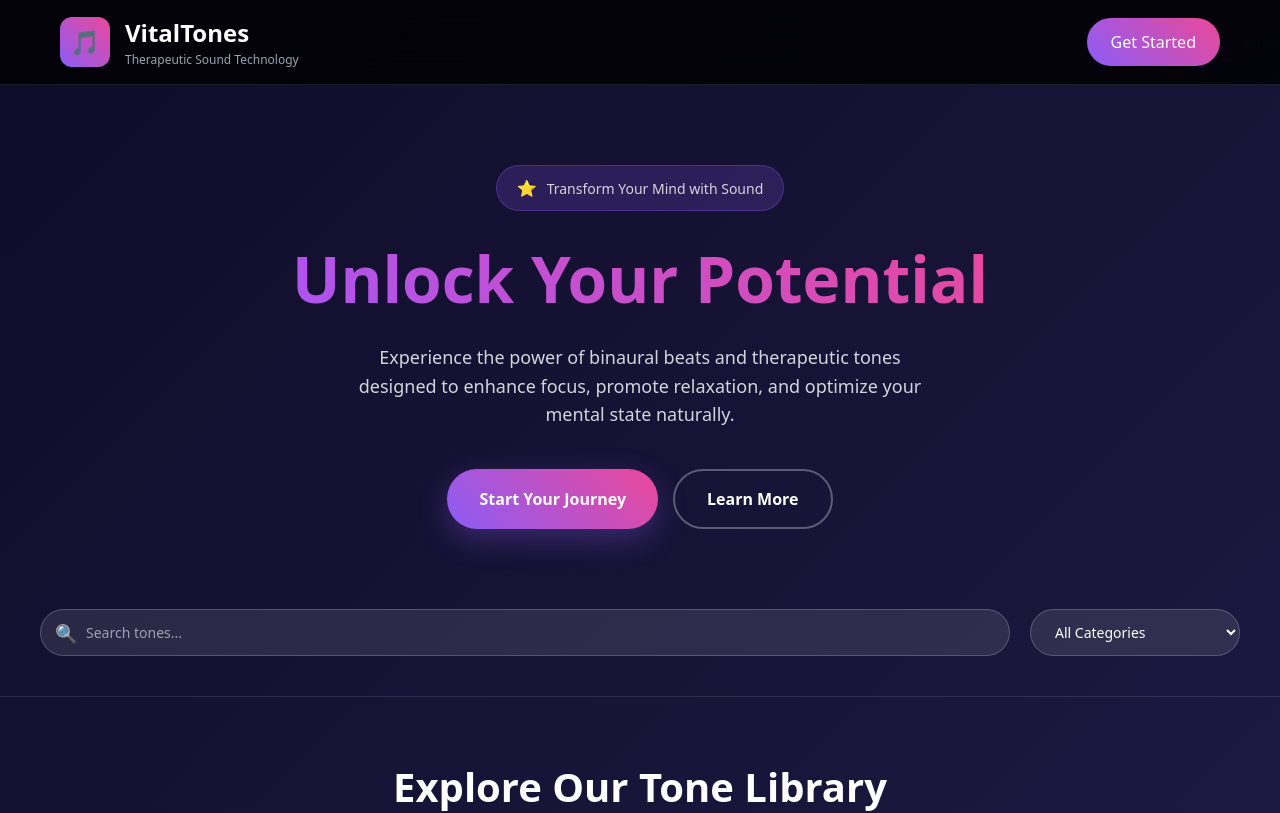
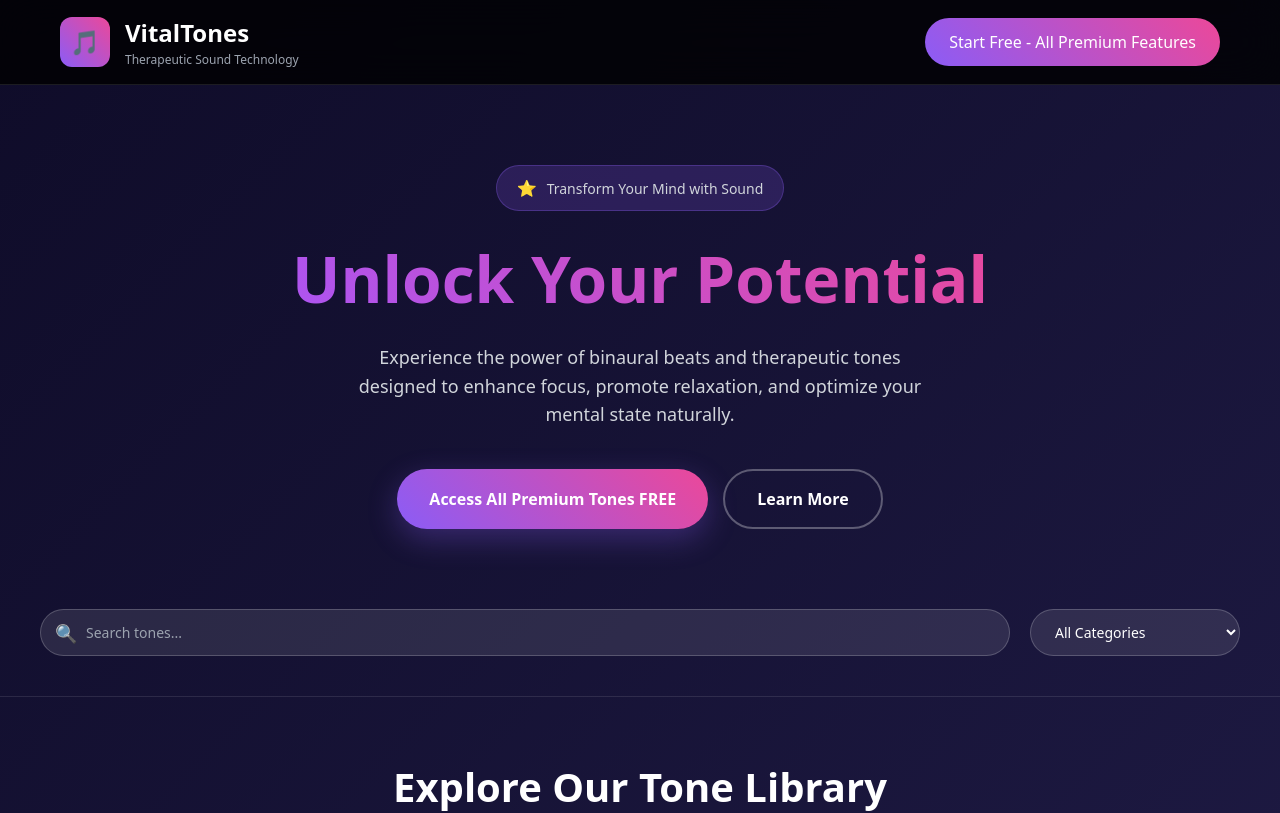
Before and after one commit to radosavlevici210/vital-echo-replicator-project, a React (Vite) app: page / in a window 1280 px wide. Shown: the top 813 px of the page. Built offline with nearby package versions, Linux system fonts and the light colour scheme.

Commit message:
Make all tones free
Give full free access to all premium tones.

```diff
--- a/src/pages/Index.tsx
+++ b/src/pages/Index.tsx
@@ -510,7 +510,7 @@ const Index = () => {
             cursor: 'pointer',
             fontWeight: '500'
           }}>
-            Get Started
+            Start Free - All Premium Features
           </button>
         </div>
       </header>
@@ -568,7 +568,7 @@ const Index = () => {
               fontWeight: '600',
               boxShadow: '0 10px 30px rgba(139, 92, 246, 0.3)'
             }}>
-              Start Your Journey
+              Access All Premium Tones FREE
             </button>
             <button style={{
               background: 'transparent',
@@ -914,7 +914,7 @@ const Index = () => {
               boxShadow: '0 10px 30px rgba(139, 92, 246, 0.3)',
               animation: 'pulse 2s infinite'
             }}>
-              Start Free Trial
+              All Features FREE Forever
             </button>
             <button style={{
               background: 'transparent',
@@ -926,7 +926,7 @@ const Index = () => {
               cursor: 'pointer',
               fontWeight: '600'
             }}>
-              View Pricing
+              Explore Premium Library
             </button>
           </div>
         </div>
```
